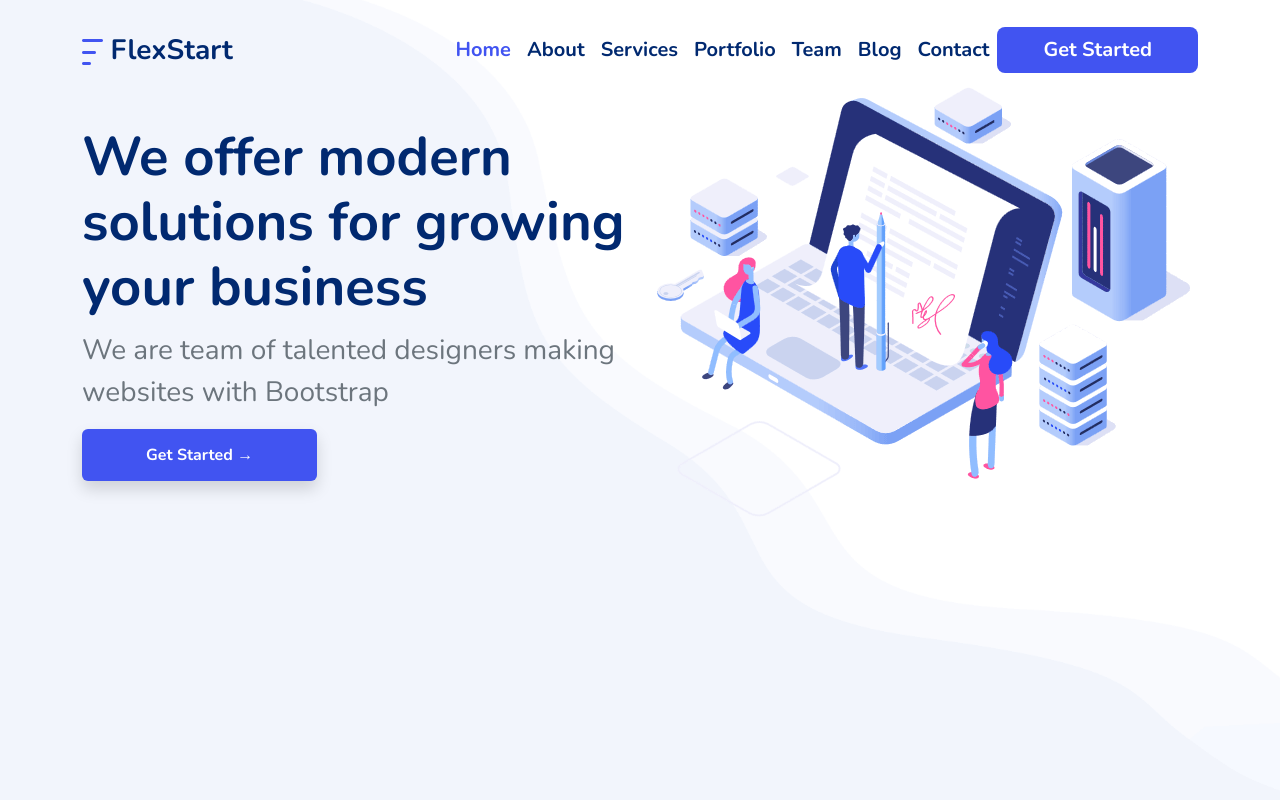
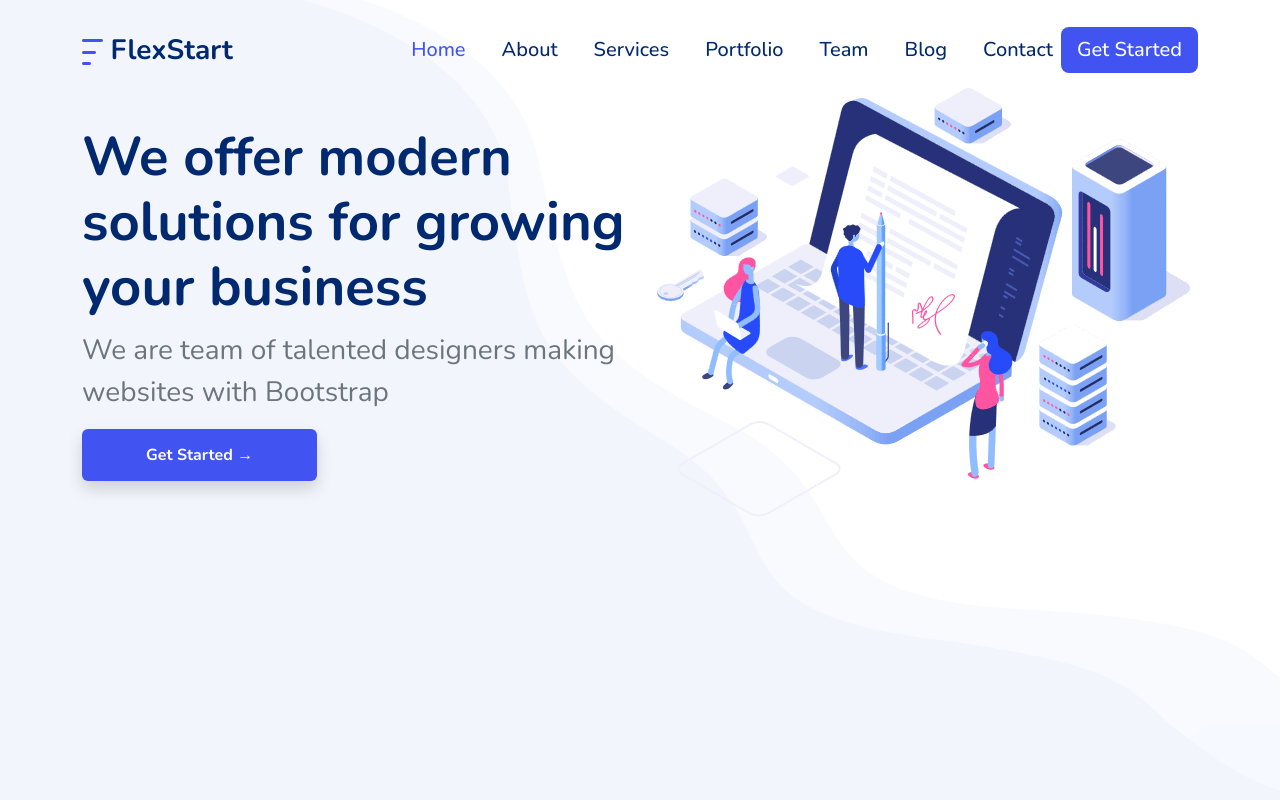
Before and after one commit to Arius02/flex, a plain HTML site: page index.html in a window 1280 px wide. Shown: the top 800 px of the page. Drawn offline with nearby package versions, Linux system fonts and the light colour scheme.

Commit message:
Update style.css

```diff
--- a/css/style.css
+++ b/css/style.css
@@ -28,6 +28,11 @@ nav {
 .navbar-nav .nav-link.active {
   color: var(--active-color);
 }
+.nav-link {
+  font-size: 20px;
+  font-weight: 500;
+  margin-left: 20px;
+}
 .nav-link:hover,
 .nav-link:focus:hover{
   color: var(--active-color);
@@ -44,7 +49,6 @@ nav {
 }
 
 .linky {
-  padding: 0px 30px;
   background-color: var(--active-color);
   border-radius: 8px;
   -webkit-border-radius: 8px;
@@ -753,3 +757,6 @@ footer span {
 footer a {
   color: var(--active-color);
 }
+.icons {
+  height: 140px;
+}
```
Lines whose indentation alone changed are shown as unchanged.
